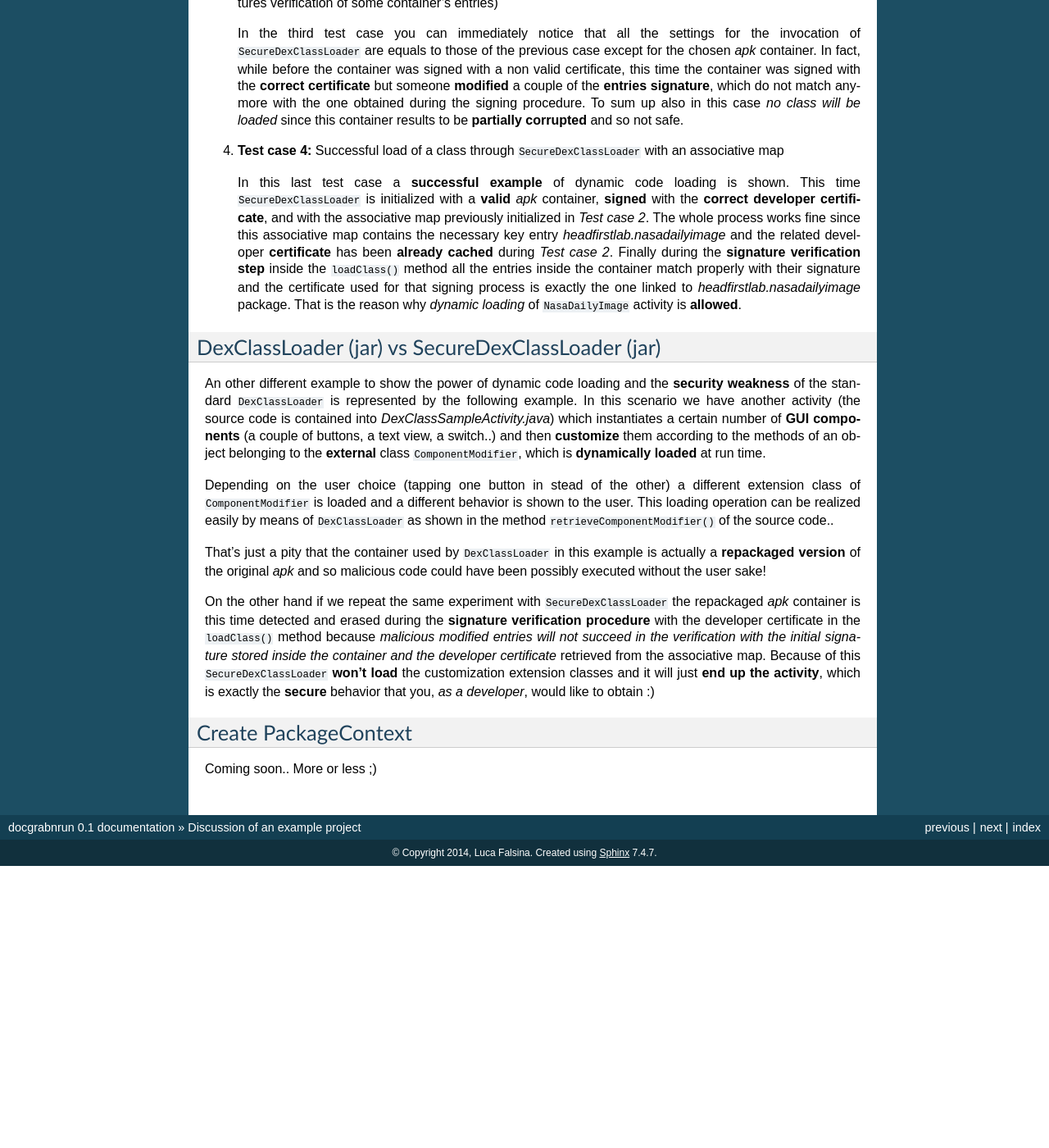
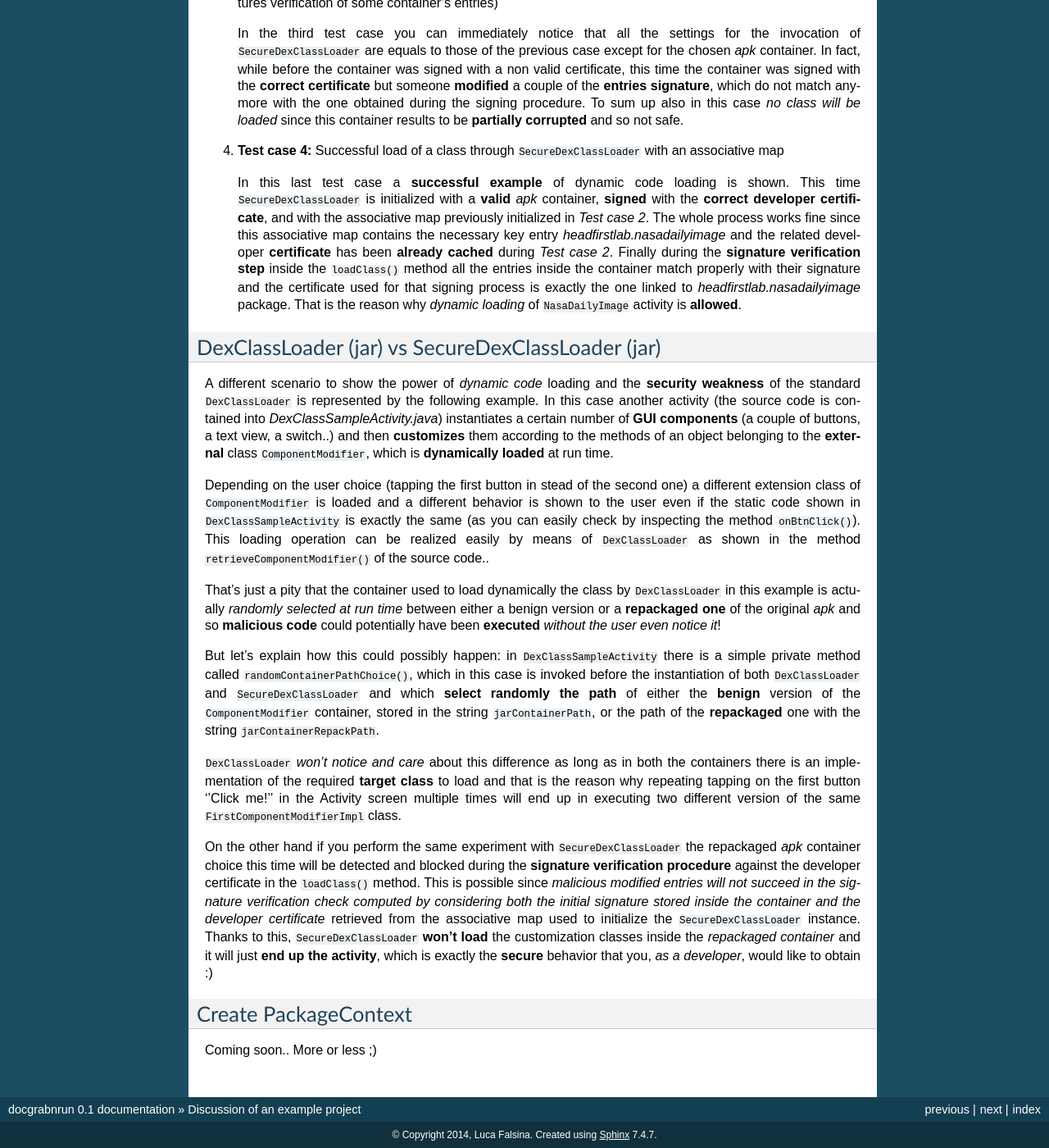
Before and after one commit to lukeFalsina/Grab-n-Run, a Sphinx documentation site: the page built from docs/example.rst, in a window 1280 px wide and 1400 px high, scrolled down 2744 px. Shown: the whole window at 82% size. Built offline with Sphinx 7.4.7, drawn with Linux system fonts in a browser that asks for light colours; before the commit the page ends 3800 px from its top, so only the background shows below that.

Commit message:
Edited and updated section "DexClassLoader (jar) vs SecureDexClassLoader (jar)" in example.rst

```diff
--- a/docs/example.rst
+++ b/docs/example.rst
@@ -107,13 +107,17 @@ At first a ``SecureLoaderFactory`` object is created. Then this instance is used
 DexClassLoader (jar) vs SecureDexClassLoader (jar)
 ----------------------------------------------------
 
-An other different example to show the power of dynamic code loading and the **security weakness** of the standard ``DexClassLoader`` is represented by the following example. In this scenario we have another activity (the source code is contained into *DexClassSampleActivity.java*) which instantiates a certain number of **GUI components** (a couple of buttons, a text view, a switch..) and then **customize** them according to the methods of an object belonging to the **external** class ``ComponentModifier``, which is **dynamically loaded** at run time.
+A different scenario to show the power of *dynamic code* loading and the **security weakness** of the standard ``DexClassLoader`` is represented by the following example. In this case another activity (the source code is contained into *DexClassSampleActivity.java*) instantiates a certain number of **GUI components** (a couple of buttons, a text view, a switch..) and then **customizes** them according to the methods of an object belonging to the **external** class ``ComponentModifier``, which is **dynamically loaded** at run time.
 
-Depending on the user choice (tapping one button in stead of the other) a different extension class of ``ComponentModifier`` is loaded and a different behavior is shown to the user. This loading operation can be realized easily by means of ``DexClassLoader`` as shown in the method ``retrieveComponentModifier()`` of the source code..
+Depending on the user choice (tapping the first button in stead of the second one) a different extension class of ``ComponentModifier`` is loaded and a different behavior is shown to the user even if the static code shown in ``DexClassSampleActivity`` is exactly the same (as you can easily check by inspecting the method ``onBtnClick()``). This loading operation can be realized easily by means of ``DexClassLoader`` as shown in the method ``retrieveComponentModifier()`` of the source code..
 
-That's just a pity that the container used by ``DexClassLoader`` in this example is actually a **repackaged version** of the original *apk* and so malicious code could have been possibly executed without the user sake!
+That's just a pity that the container used to load dynamically the class by ``DexClassLoader`` in this example is actually *randomly selected at run time* between either a benign version or a **repackaged one** of the original *apk* and so **malicious code** could potentially have been **executed** *without the user even notice it*!
 
-On the other hand if we repeat the same experiment with ``SecureDexClassLoader`` the repackaged *apk* container is this time detected and erased during the **signature verification procedure** with the developer certificate in the ``loadClass()`` method because *malicious modified entries will not succeed in the verification with the initial signature stored inside the container and the developer certificate* retrieved from the associative map. Because of this ``SecureDexClassLoader`` **won't load** the customization extension classes and it will just **end up the activity**, which is exactly the **secure** behavior that you, *as a developer*, would like to obtain :)
+But let's explain how this could possibly happen: in ``DexClassSampleActivity`` there is a simple private method called ``randomContainerPathChoice()``, which in this case is invoked before the instantiation of both ``DexClassLoader`` and ``SecureDexClassLoader`` and which **select randomly the path** of either the **benign** version of the ``ComponentModifier`` container, stored in the string ``jarContainerPath``, or the path of the **repackaged** one with the string ``jarContainerRepackPath``.
+
+``DexClassLoader`` *won't notice and care* about this difference as long as in both the containers there is an implementation of the required **target class** to load and that is the reason why repeating tapping on the first button ''Click me!'' in the Activity screen multiple times will end up in executing two different version of the same ``FirstComponentModifierImpl`` class.
+
+On the other hand if you perform the same experiment with ``SecureDexClassLoader`` the repackaged *apk* container choice this time will be detected and blocked during the **signature verification procedure** against the developer certificate in the ``loadClass()`` method. This is possible since *malicious modified entries will not succeed in the signature verification check computed by considering both the initial signature stored inside the container and the developer certificate* retrieved from the associative map used to initialize the ``SecureDexClassLoader`` instance. Thanks to this, ``SecureDexClassLoader`` **won't load** the customization classes inside the *repackaged container* and it will just **end up the activity**, which is exactly the **secure** behavior that you, *as a developer*, would like to obtain :)
 
 Create PackageContext
 ---------------------
```
